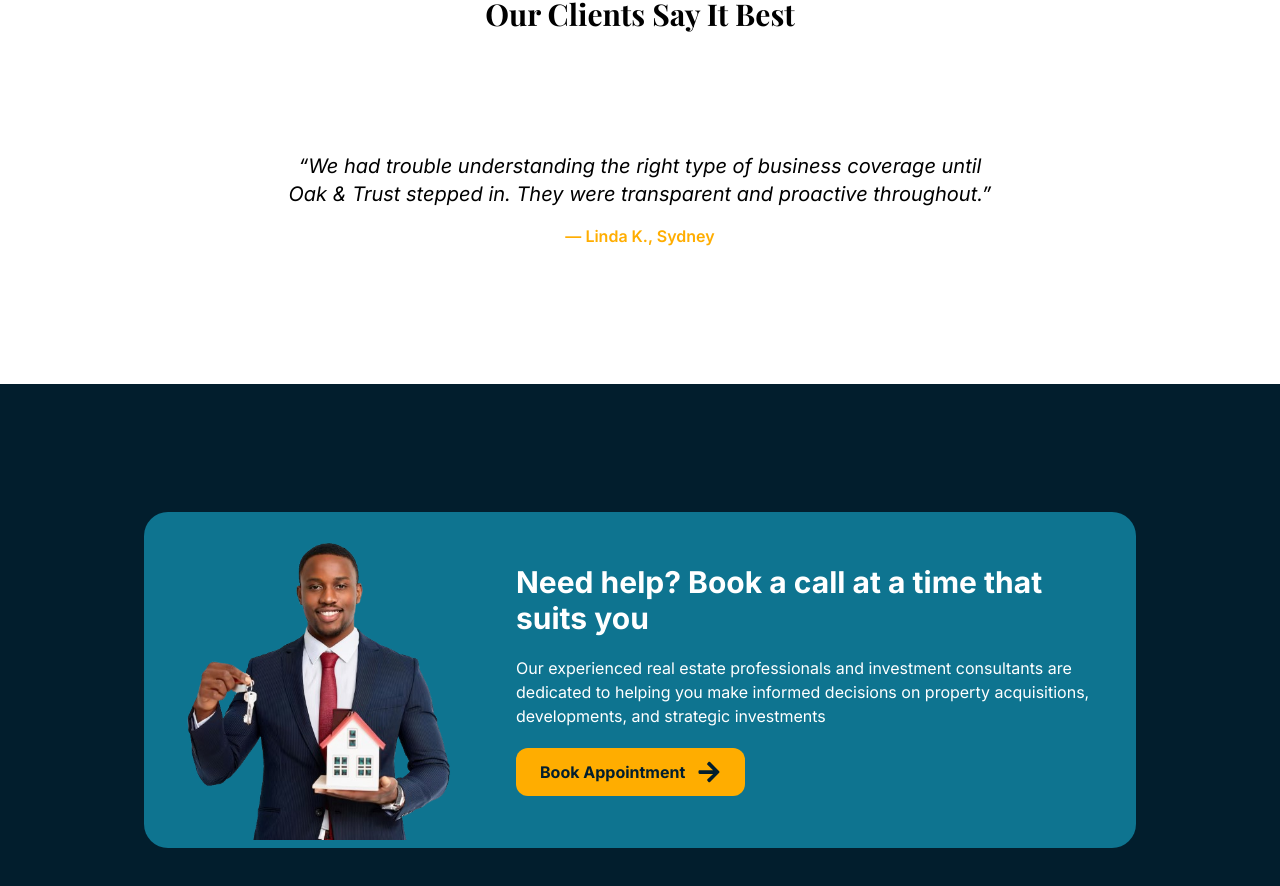
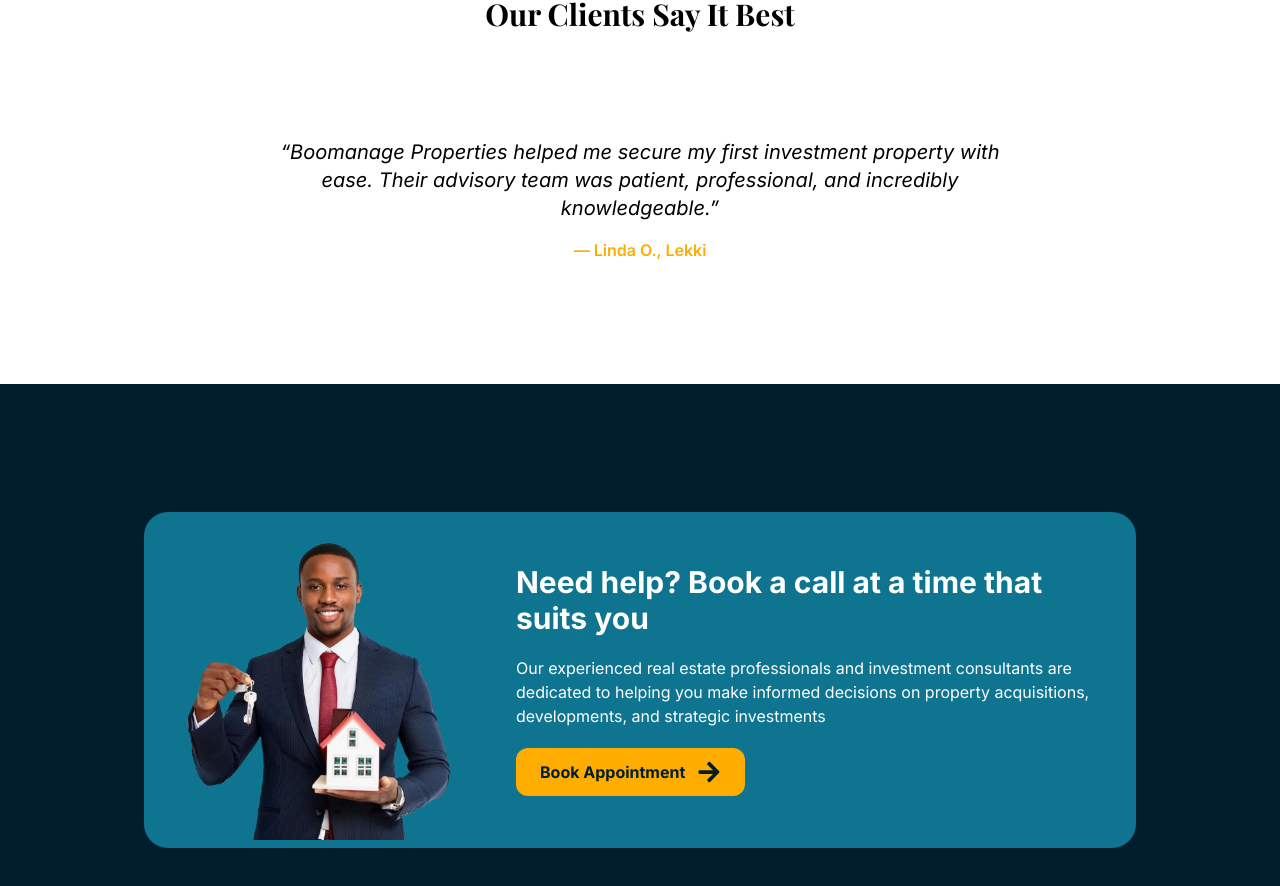
Before and after one commit to ikennaex/boomanage-properties, a React (Vite) app: page / in a window 1280 px wide. Shown: the part 2384-3270 px from the top of the page. Built offline with nearby package versions, Linux system fonts and the light colour scheme; a web font is replaced by a local one.

Commit message:
testimonials

```diff
--- a/src/Components/Testimonials/Testimonials.jsx
+++ b/src/Components/Testimonials/Testimonials.jsx
@@ -4,25 +4,26 @@
 const testimonials = [
   {
     quote:
-      '“We had trouble understanding the right type of business coverage until Oak & Trust stepped in. They were transparent and proactive throughout.”',
-    author: '— Linda K., Sydney'
+      '“Boomanage Properties helped me secure my first investment property with ease. Their advisory team was patient, professional, and incredibly knowledgeable.”',
+    author: '— Linda O., Lekki'
   },
   {
     quote:
-      '“The claims process was so fast and stress-free. It’s clear their priority is customer satisfaction, not just paperwork.”',
-    author: '— James T., Perth'
+      '“I had no idea where to start with real estate investment until I met Boomanage. They broke down the process and guided me step-by-step. Now I own 2 properties.”',
+    author: '— Taiwo T., Abuja'
   },
   {
     quote:
-      '“As a first-time homebuyer, I appreciated how they walked me through everything. I’ve already referred three friends.”',
-    author: '— Melissa R., Brisbane'
+      '“Their team helped me negotiate a great deal on a commercial space. It was a seamless experience from property sourcing to documentation.”',
+    author: '— Adewale R., Ikeja'
   },
   {
     quote:
-      '“We saved over $1,500 per year by bundling our business and home insurance—and now have more complete coverage!”',
-    author: '— Rajesh P., Melbourne'
+      '“With Boomanage Properties, I joined a real estate investment club that’s already showing returns. Their network and experience are unmatched.”',
+    author: '— Johnson P., Victoria Island'
   }
-]
+];
+
 
 const Testimonials = () => {
   const [index, setIndex] = useState(0)
```
